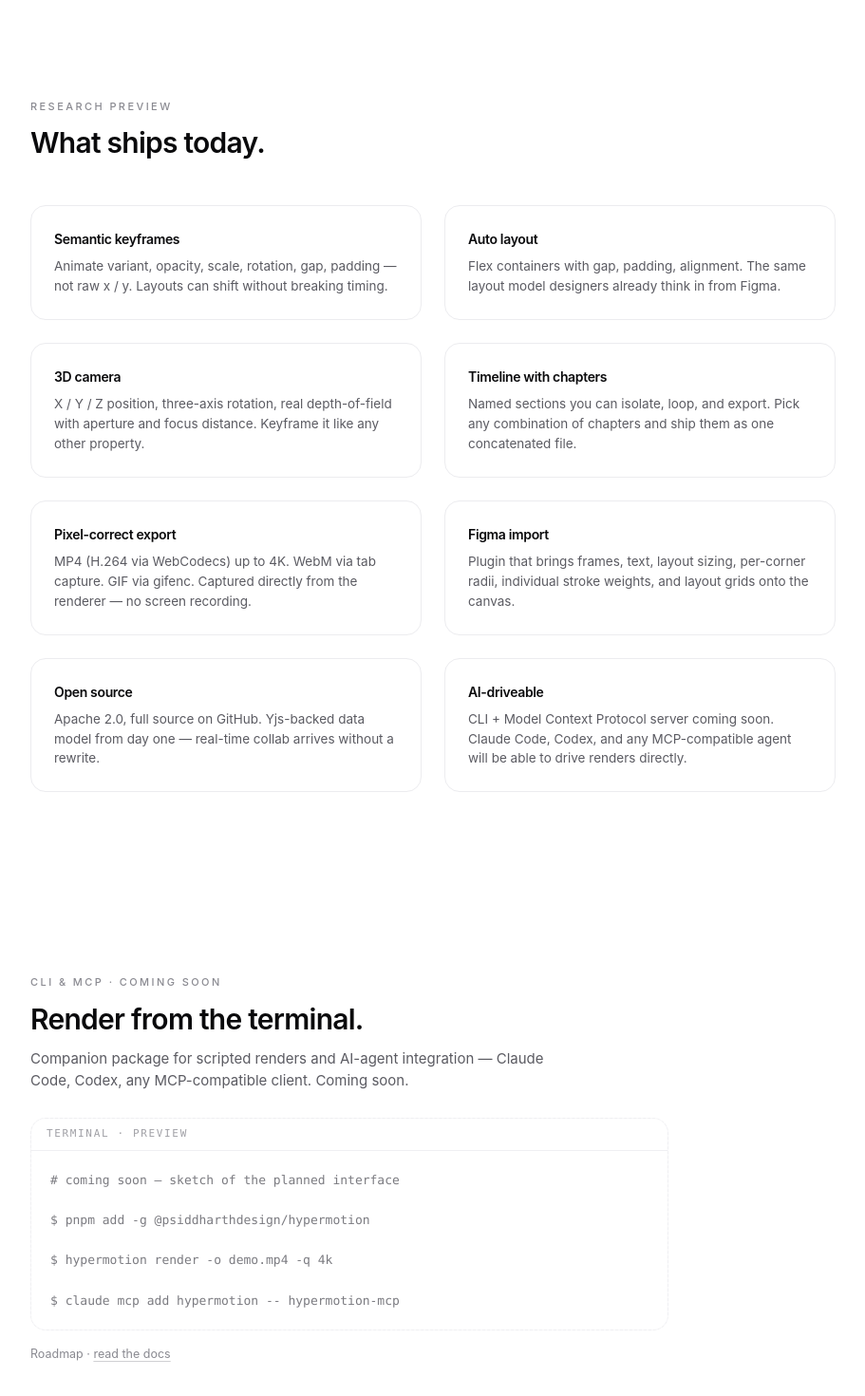
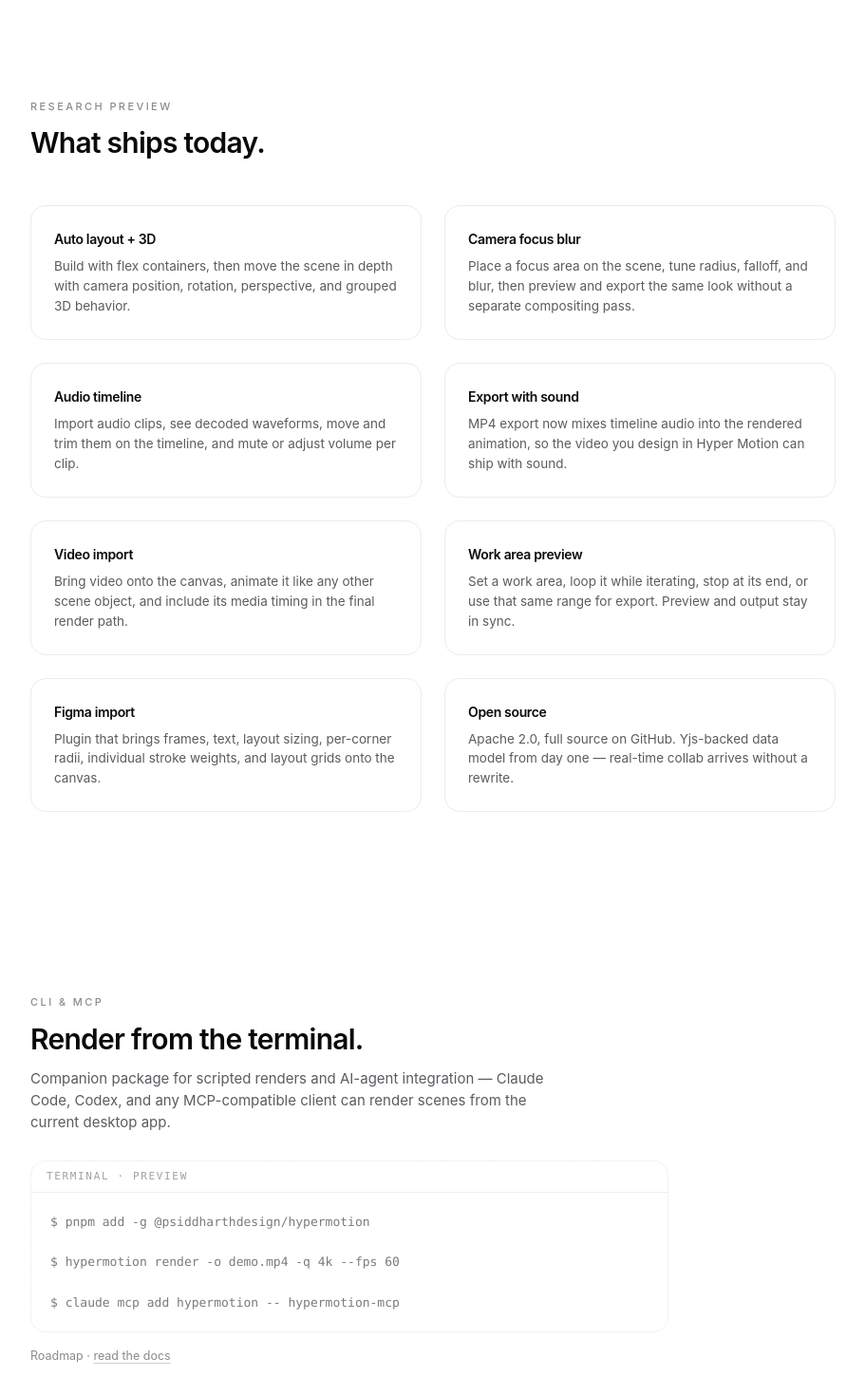
Before and after one commit to psiddharthdesign/hypermotion-landing, a Next.js app: page / in a window 1280 px wide. Shown: the part 796-2266 px from the top of the page at 95% size, without its empty margins (184-1095 px from the left). Built offline with nearby package versions, Linux system fonts and the light colour scheme; no server answers.

Commit message:
Update landing for audio timeline release

```diff
--- a/app/layout.tsx
+++ b/app/layout.tsx
@@ -4,10 +4,10 @@
 import './globals.css'
 
 const SITE_URL = 'https://hypermotion.app'
-const TITLE = 'hyper-motion — Motion with Figma\'s brain'
+const TITLE = 'hyper-motion — Motion design with layout, 3D, and audio'
 const DESCRIPTION =
-  "Native motion tool with Figma's structural layout. Auto layout, components, " +
-  'variants — animated. Stop fighting absolute coordinates.'
+  "Native motion tool with Figma's structural layout. Auto layout, 3D camera, " +
+  'focus blur, video import, and MP4 export with sound.'
 
 export const metadata: Metadata = {
   metadataBase: new URL(SITE_URL),
--- a/app/page.tsx
+++ b/app/page.tsx
@@ -103,8 +103,8 @@
         A motion tool for designers who think in layouts.
       </h1>
       <p className="mt-8 max-w-xl text-[17px] leading-[1.55] text-text-muted sm:text-[18px]">
-        Auto-layout, 3D camera, multi-chapter timeline, pixel-correct
-        MP4 / WebM / GIF. Open source, free forever.
+        Auto-layout, 3D camera, focus blur, video import, audio tracks,
+        and MP4 export with sound. Open source, free forever.
       </p>
       <div className="mt-10 flex flex-wrap items-center gap-3">
         <Link
@@ -137,34 +137,40 @@
   // Feature list reflects what's shipped in the latest tagged release.
   const items = [
     {
-      title: 'Semantic keyframes',
+      title: 'Auto layout + 3D',
       body:
-        'Animate variant, opacity, scale, rotation, gap, padding — not raw ' +
-        'x / y. Layouts can shift without breaking timing.',
+        'Build with flex containers, then move the scene in depth with camera ' +
+        'position, rotation, perspective, and grouped 3D behavior.',
     },
     {
-      title: 'Auto layout',
+      title: 'Camera focus blur',
       body:
-        'Flex containers with gap, padding, alignment. The same layout model ' +
-        'designers already think in from Figma.',
+        'Place a focus area on the scene, tune radius, falloff, and blur, then ' +
+        'preview and export the same look without a separate compositing pass.',
     },
     {
-      title: '3D camera',
+      title: 'Audio timeline',
       body:
-        'X / Y / Z position, three-axis rotation, real depth-of-field with ' +
-        'aperture and focus distance. Keyframe it like any other property.',
+        'Import audio clips, see decoded waveforms, move and trim them on the ' +
+        'timeline, and mute or adjust volume per clip.',
     },
     {
-      title: 'Timeline with chapters',
+      title: 'Export with sound',
       body:
-        'Named sections you can isolate, loop, and export. Pick any ' +
-        'combination of chapters and ship them as one concatenated file.',
+        'MP4 export now mixes timeline audio into the rendered animation, so the ' +
+        'video you design in Hyper Motion can ship with sound.',
     },
     {
-      title: 'Pixel-correct export',
+      title: 'Video import',
       body:
-        'MP4 (H.264 via WebCodecs) up to 4K. WebM via tab capture. GIF via ' +
-        'gifenc. Captured directly from the renderer — no screen recording.',
+        'Bring video onto the canvas, animate it like any other scene object, ' +
+        'and include its media timing in the final render path.',
+    },
+    {
+      title: 'Work area preview',
+      body:
+        'Set a work area, loop it while iterating, stop at its end, or use that ' +
+        'same range for export. Preview and output stay in sync.',
     },
     {
       title: 'Figma import',
@@ -177,12 +183,6 @@
       body:
         'Apache 2.0, full source on GitHub. Yjs-backed data model from day ' +
         'one — real-time collab arrives without a rewrite.',
-    },
-    {
-      title: 'AI-driveable',
-      body:
-        'CLI + Model Context Protocol server coming soon. Claude Code, Codex, ' +
-        'and any MCP-compatible agent will be able to drive renders directly.',
     },
   ]
   return (
@@ -216,14 +216,15 @@
   return (
     <section className="mx-auto max-w-4xl px-6 py-24">
       <p className="mb-3 text-[11px] font-medium uppercase tracking-[0.22em] text-text-subtle">
-        CLI &amp; MCP · coming soon
+        CLI &amp; MCP
       </p>
       <h2 className="text-balance text-2xl font-semibold tracking-tight text-text sm:text-3xl">
         Render from the terminal.
       </h2>
       <p className="mt-3 max-w-xl text-[15px] leading-[1.55] text-text-muted">
         Companion package for scripted renders and AI-agent integration —
-        Claude Code, Codex, any MCP-compatible client. Coming soon.
+        Claude Code, Codex, and any MCP-compatible client can render scenes
+        from the current desktop app.
       </p>
       <div className="mt-7 max-w-2xl overflow-hidden rounded-2xl border border-dashed border-border bg-surface opacity-80">
         <div className="border-b border-border bg-white px-4 py-2 font-mono text-[11px] uppercase tracking-[0.15em] text-text-subtle">
@@ -232,11 +233,9 @@
         <CopyableCodeBlock
           className="rounded-none border-0 bg-surface"
           preClassName="p-5 text-text-muted"
-          code={`# coming soon — sketch of the planned interface
+          code={`$ pnpm add -g @psiddharthdesign/hypermotion
 
-$ pnpm add -g @psiddharthdesign/hypermotion
-
-$ hypermotion render -o demo.mp4 -q 4k
+$ hypermotion render -o demo.mp4 -q 4k --fps 60
 
 $ claude mcp add hypermotion -- hypermotion-mcp`}
         />
```
